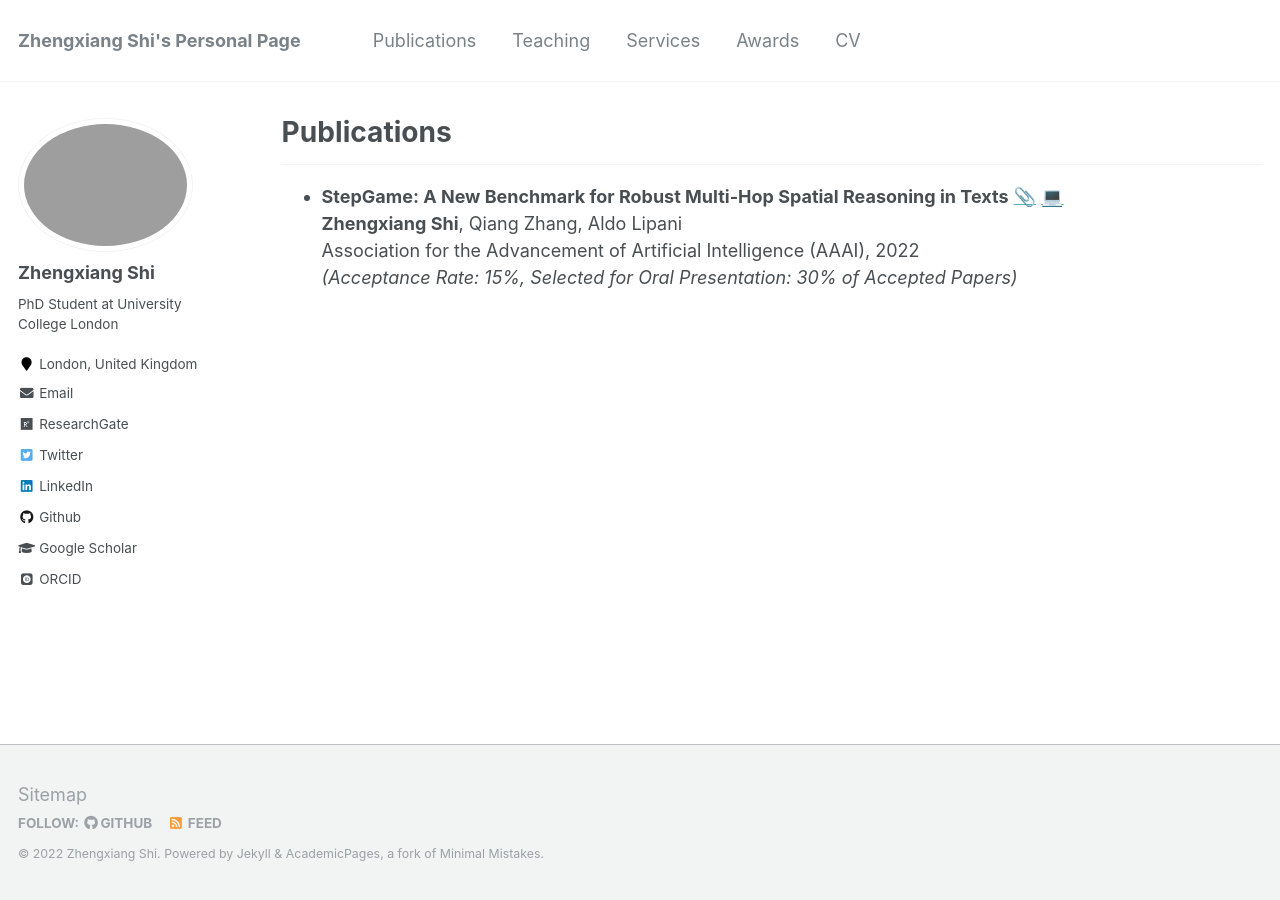
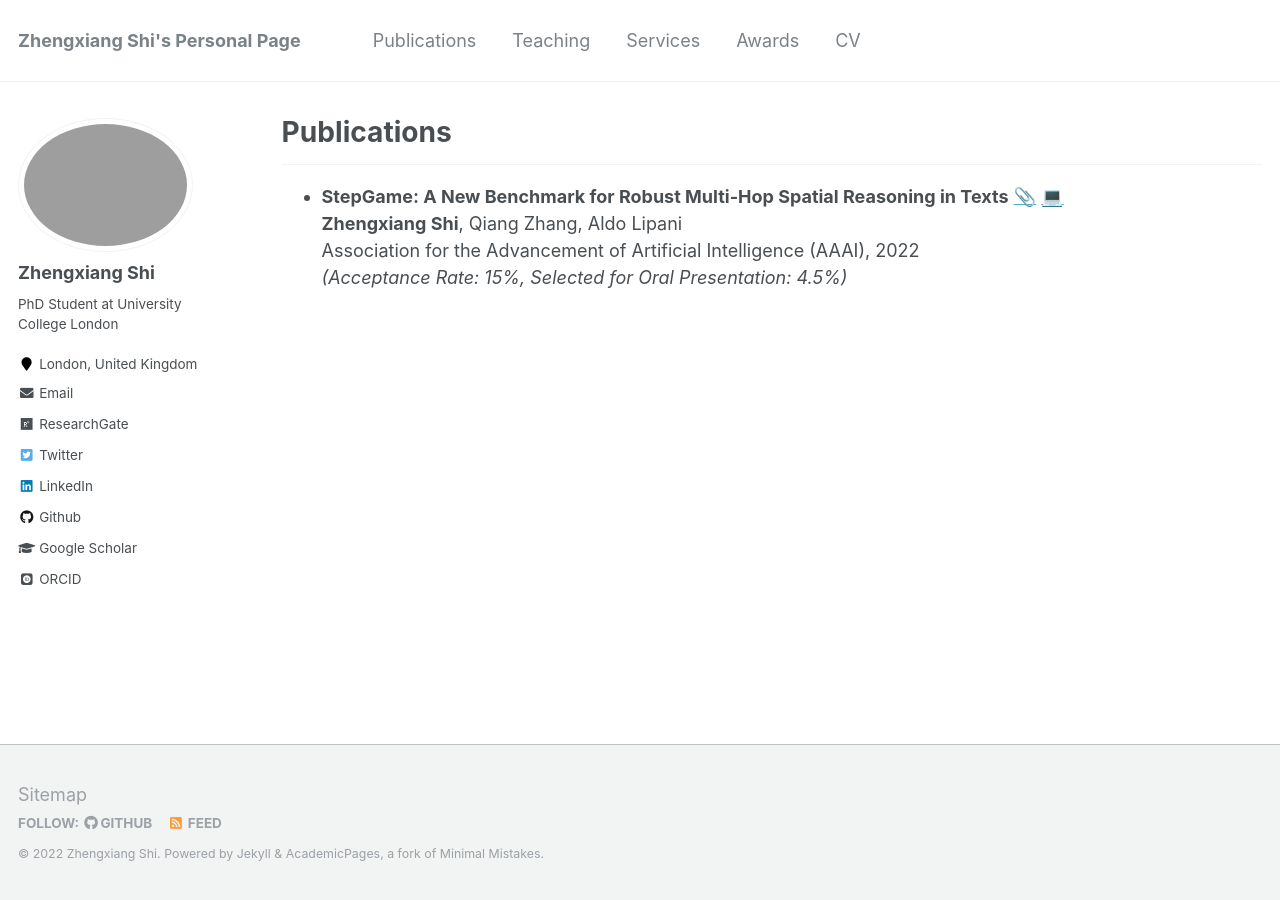
Before and after one commit to ZhengxiangShi/zhengxiangshi.github.io, a Jekyll site: the page built from _pages/publications.md, in a window 1280 px wide. Built offline with Jekyll 4.4.1, drawn with Linux system fonts in a browser that asks for light colours; emoji names are drawn with the system emoji font; some web fonts are replaced.

Commit message:
feat: update aaai

```diff
--- a/_pages/publications.md
+++ b/_pages/publications.md
@@ -10,7 +10,7 @@ author_profile: true
 * **StepGame: A New Benchmark for Robust Multi-Hop Spatial Reasoning in Texts** [:paperclip:](https://www.researchgate.net/publication/357159030_StepGame_A_New_Benchmark_for_Robust_Multi-Hop_Spatial_Reasoning_in_Texts) [:computer:](https://github.com/ZhengxiangShi/StepGame) <br />
   **Zhengxiang Shi**, Qiang Zhang, Aldo Lipani <br />
   Association for the Advancement of Artificial Intelligence (AAAI), 2022 <br />
-  *(Acceptance Rate: 15%, Selected for Oral Presentation: 30% of Accepted Papers)*
+  *(Acceptance Rate: 15%, Selected for Oral Presentation: 4.5%)*
 
 <!-- {% if author.googlescholar %}
   You can also find my articles on <u><a href="{{author.googlescholar}}">my Google Scholar profile</a>.</u>
```
